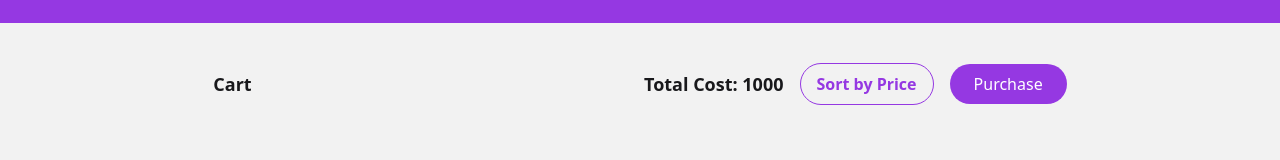
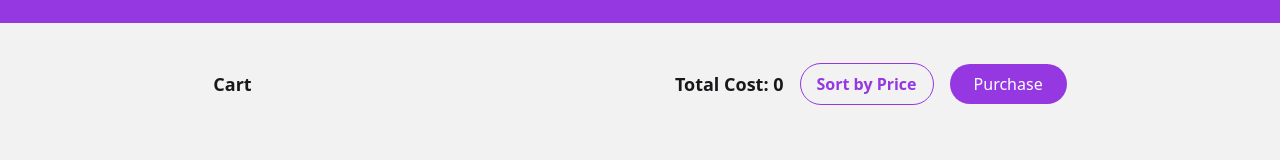
Before and after one commit to programming-hero-web-course-4/b10a8-gadget-heaven-emonShimoul, a React (Vite) app: page /dashboard in a window 1280 px wide. Shown: the part 336-496 px from the top of the page. Built offline with nearby package versions, Linux system fonts and the light colour scheme.

Commit message:
calculate the total price

```diff
--- a/src/components/Dashboard/Dashboard.jsx
+++ b/src/components/Dashboard/Dashboard.jsx
@@ -8,6 +8,7 @@ const Dashboard = () => {
   const allProducts = useLoaderData();
   const [cartList, setCartList] = useState([]);
   const [wishList, setWishList] = useState([]);
+  const [totalPrice, setTotalPrice] = useState(0);
 
   useEffect(() => {
     const storedCartList = getCartList();
@@ -18,6 +19,13 @@ const Dashboard = () => {
     );
     setCartList(cartProduct);
     console.log(cartList);
+
+    // Calculate total price
+    const total = cartProduct.reduce(
+      (sum, product) => sum + parseFloat(product.price),
+      0
+    );
+    setTotalPrice(parseFloat(total.toFixed(2)));
   }, []);
 
   useEffect(() => {
@@ -64,7 +72,7 @@ const Dashboard = () => {
             <div className="flex justify-between items-center mt-10">
               <h4 className="text-lg font-bold">Cart</h4>
               <div className="flex gap-4 items-center">
-                <h4 className="text-lg font-bold">Total Cost: 1000</h4>
+                <h4 className="text-lg font-bold">Total Cost: {totalPrice}</h4>
                 <button
                   onClick={handleSort}
                   className="border border-[#9538E2] px-4 py-2 rounded-full text-[#9538E2] font-bold cursor-pointer"
```
